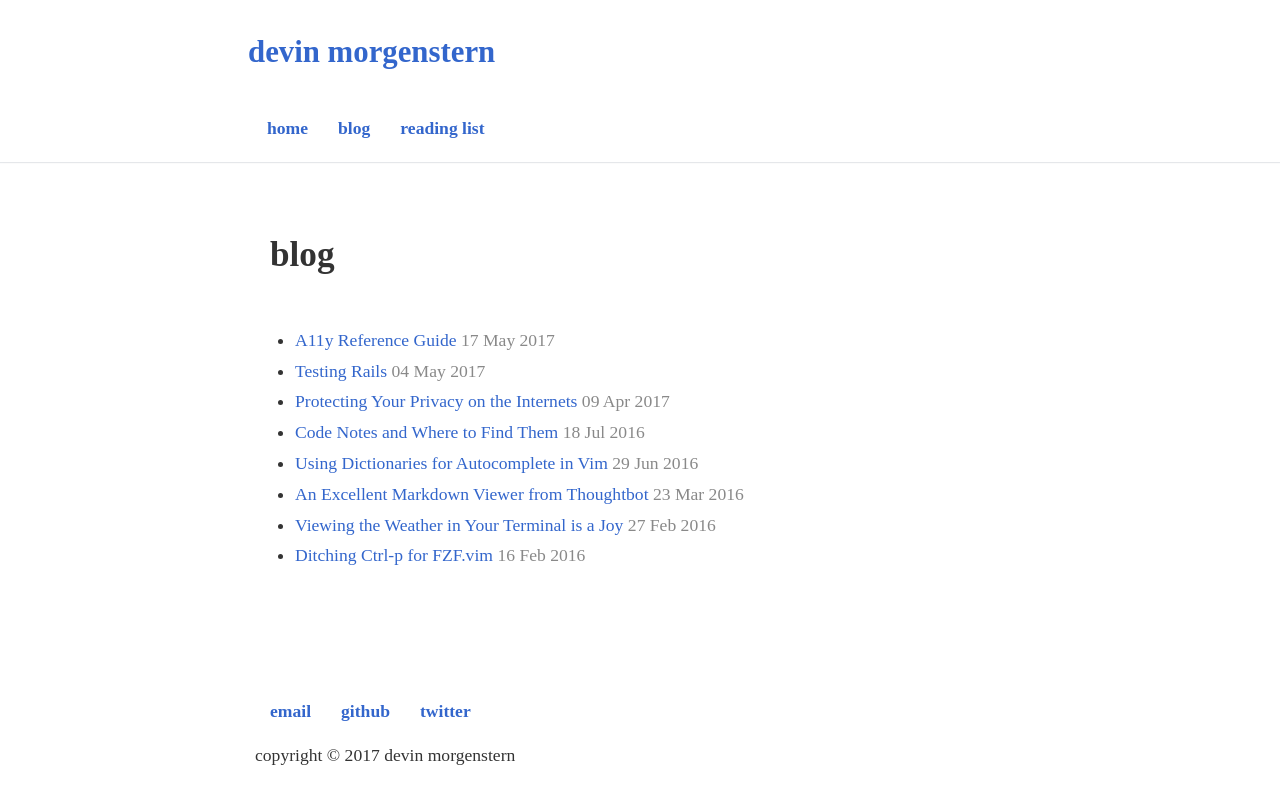
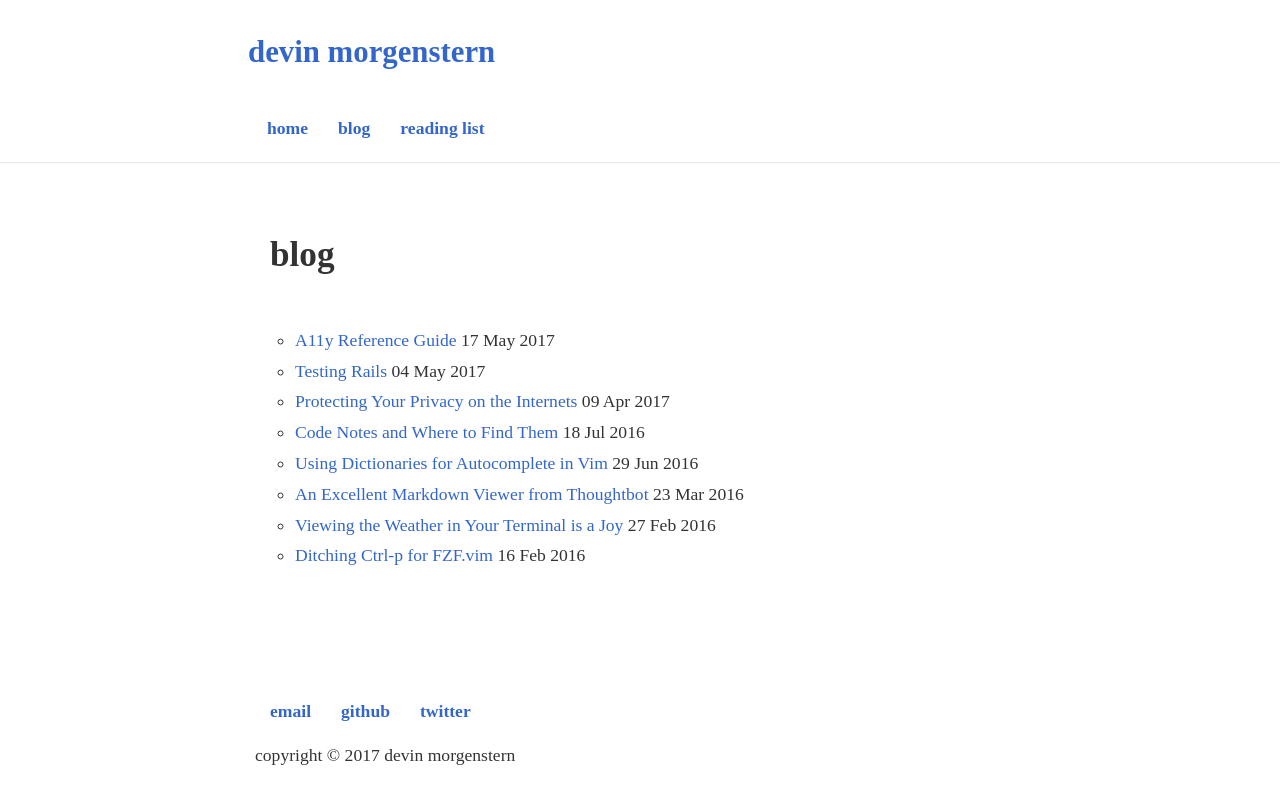
Before and after one commit to devinrm/devinrm.github.io, a Jekyll site: the page built from blog/index.html, in a window 1280 px wide. Shown: the top 804 px of the page. Built offline with Jekyll 4.4.1, drawn with Linux system fonts in a browser that asks for light colours; some web fonts are replaced.

Commit message:
Minor style change

```diff
--- a/blog/index.html
+++ b/blog/index.html
@@ -6,7 +6,7 @@ title: blog
   <h2>{{ page.title }}</h2>
 </header>
 <section>
-  <ul>
+  <ul class="blog-posts">
     {% for post in site.posts %}
     <li>
       <a class="post-title" href="{{ post.url }}" title="{{ post.title }}">{{ post.title }}</a>
--- a/css/main.css
+++ b/css/main.css
@@ -60,7 +60,7 @@ p {
 }
 
 time {
-  color: #898989;
+  color: #333;
 }
 
 /* Classes */
@@ -73,6 +73,7 @@ time {
   padding: 0px 15px;
 }
 
+.blog-posts,
 .books {
   list-style-type: circle;
 }
@@ -175,7 +176,7 @@ time {
 }
 
 .skip a:focus {
-  color: #000;
+  color: #333;
   height:auto;
   position:static;
   width:auto;
```
